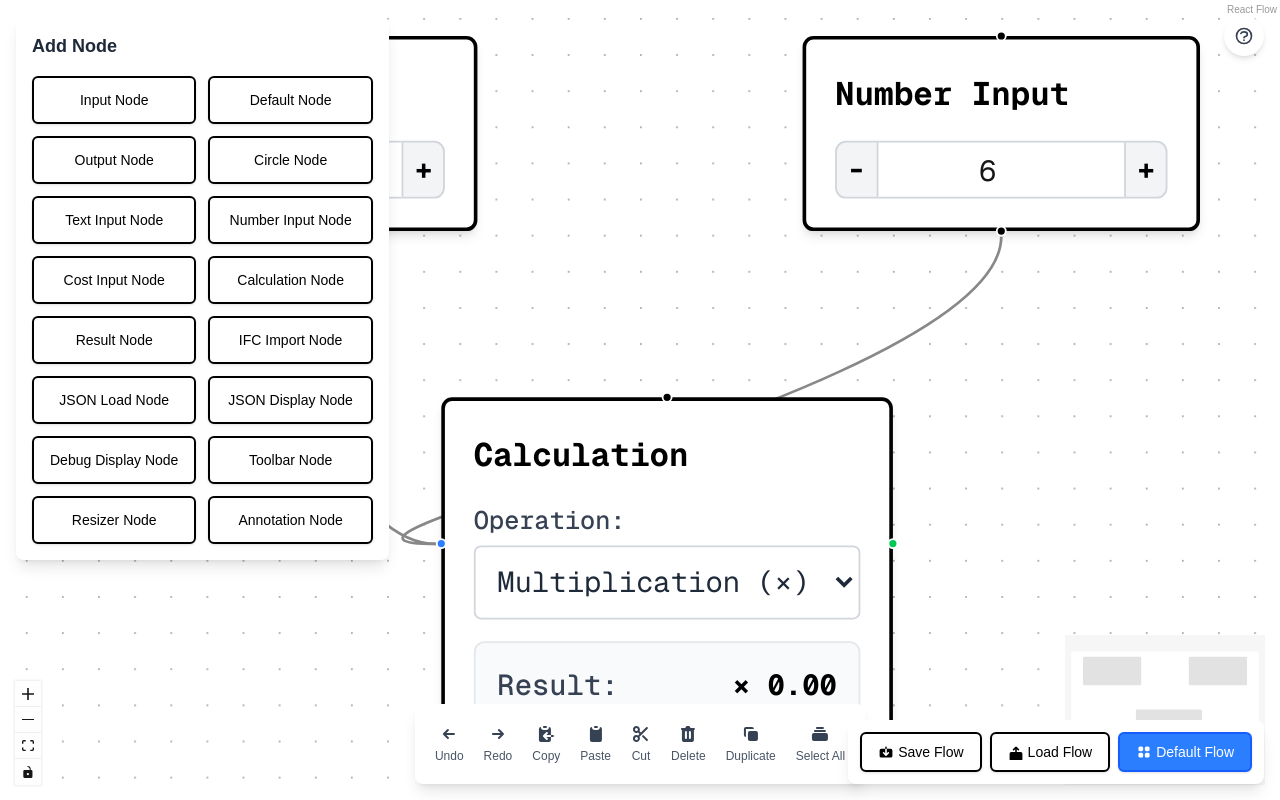
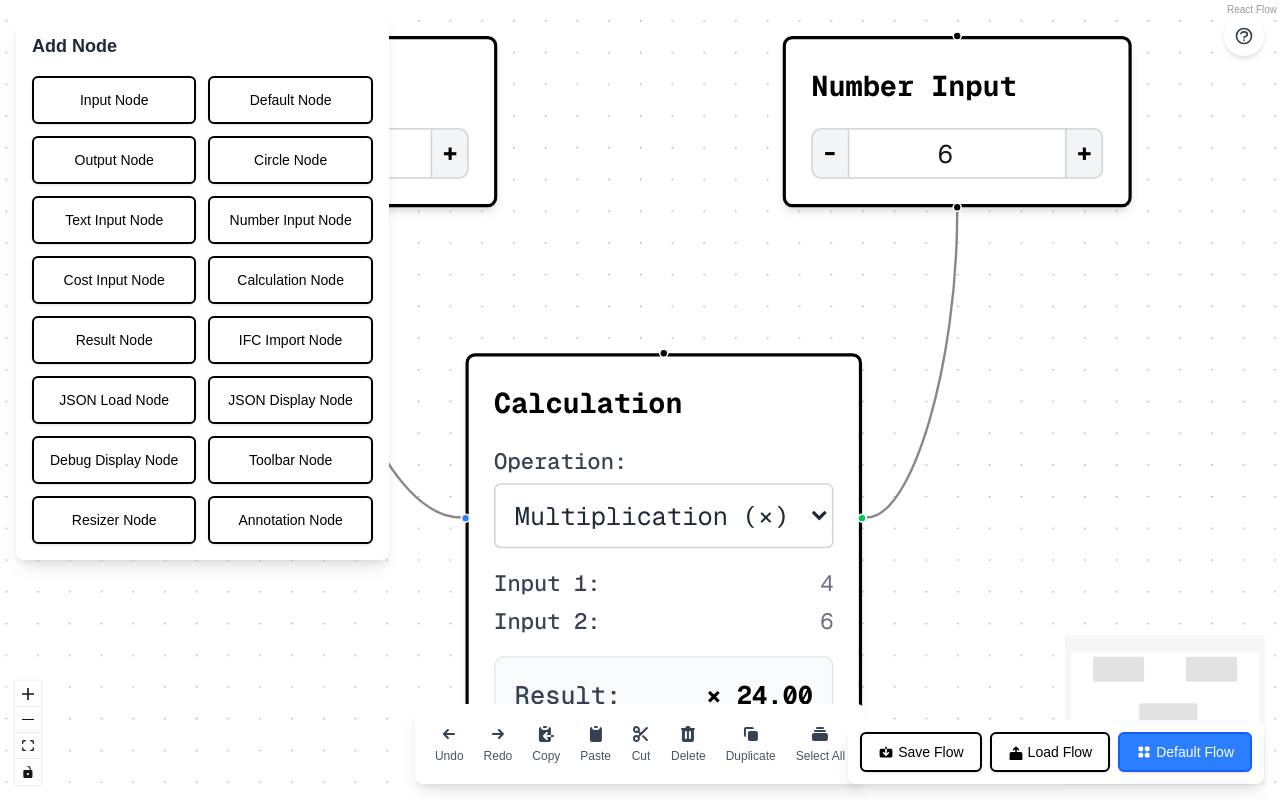
Before and after one commit to Gilbert-Studio-Newbe/React-Setup, a Next.js app: page /flow in a window 1280 px wide. Built offline with nearby package versions, Linux system fonts and the light colour scheme.

Commit message:
Enhance CalculationNode functionality by adding outputValue handling and improving result updates. Implement logging for debugging connections and calculations. Update initial elements with default input values for better testing.

```diff
--- a/src/app/flow/page.tsx
+++ b/src/app/flow/page.tsx
@@ -503,6 +503,40 @@ function Flow() {
         );
       }
 
+      // If connecting from Calculation to other nodes (e.g., Result)
+      if (sourceNode?.type === 'calculation' && targetNode) {
+        // Check if the source node has a result value
+        if (sourceNode.data.result !== undefined || sourceNode.data.outputValue !== undefined) {
+          // Get the output value (prefer outputValue if available)
+          const outputValue = sourceNode.data.outputValue !== undefined
+            ? sourceNode.data.outputValue
+            : sourceNode.data.result;
+
+          // Log the output value for debugging
+          console.log('Calculation output value:', outputValue, typeof outputValue);
+
+          setNodes(nds =>
+            nds.map(node => {
+              if (node.id === targetNode.id) {
+                // Handle different target node types
+                if (node.type === 'result') {
+                  console.log('Setting result node value to:', outputValue);
+                  return {
+                    ...node,
+                    data: {
+                      ...node.data,
+                      value: outputValue
+                    }
+                  };
+                }
+                // Add handling for other node types if needed
+              }
+              return node;
+            })
+          );
+        }
+      }
+
       // If connecting from JSON Display to other nodes (e.g., Result)
       if (sourceNode?.type === 'jsondisplay' && targetNode) {
         // Check if the source node has an output value
@@ -550,15 +584,23 @@ function Flow() {
                     } else {
                       calcValue = 0; // Default to 0 if we can't parse a number
                     }
+                  } else if (calcValue === null || calcValue === undefined) {
+                    calcValue = 0;
                   }
+
+                  // Force to number type to ensure proper calculation
+                  calcValue = Number(calcValue);
 
                   console.log(`Setting calculation ${isInput1 ? 'input1' : 'input2'} to:`, calcValue, typeof calcValue);
 
+                  // Create a new data object with the updated input and force recalculation
                   return {
                     ...node,
                     data: {
                       ...node.data,
-                      [isInput1 ? 'input1' : 'input2']: calcValue
+                      [isInput1 ? 'input1' : 'input2']: calcValue,
+                      // Remove result to force recalculation
+                      result: undefined
                     }
                   };
                 } else {
@@ -672,6 +714,62 @@ function Flow() {
       return sourceNode?.type === 'jsondisplay';
     });
 
+    // Find all connections from Calculation nodes to other nodes
+    const calculationConnections = edges.filter(edge => {
+      const sourceNode = nodes.find(node => node.id === edge.source);
+      return sourceNode?.type === 'calculation';
+    });
+
+    // Log calculation connections for debugging
+    if (calculationConnections.length > 0) {
+      console.log('Calculation connections:', calculationConnections.map(conn => ({
+        from: conn.source,
+        to: conn.target,
+        sourceType: nodes.find(n => n.id === conn.source)?.type,
+        targetType: nodes.find(n => n.id === conn.target)?.type
+      })));
+    }
+
+    // Update the target nodes with the output value from the Calculation nodes
+    if (calculationConnections.length > 0) {
+      setNodes(nds => {
+        let updated = false;
+        const newNodes = nds.map(node => {
+          // Check if this node is a target in any of the Calculation connections
+          const connection = calculationConnections.find(edge => edge.target === node.id);
+          if (connection) {
+            // Find the source node
+            const sourceNode = nodes.find(n => n.id === connection.source);
+            if (sourceNode) {
+              // Get the output value from the calculation node
+              // Try outputValue first, then result if outputValue is not available
+              let outputValue = sourceNode.data.outputValue !== undefined
+                ? sourceNode.data.outputValue
+                : sourceNode.data.result;
+
+              console.log('Calculation node output value:', outputValue, typeof outputValue);
+
+              // Only update if the value has changed and the target is a result node
+              if (node.type === 'result' && node.data.value !== outputValue) {
+                updated = true;
+                console.log('Updating result node with calculation output:', outputValue);
+                return {
+                  ...node,
+                  data: {
+                    ...node.data,
+                    value: outputValue
+                  }
+                };
+              }
+            }
+          }
+          return node;
+        });
+
+        return updated ? newNodes : nds;
+      });
+    }
+
     // Update the target nodes with the output value from the JSON Display nodes
     if (jsonDisplayConnections.length > 0) {
       setNodes(nds => {
@@ -725,22 +823,25 @@ function Flow() {
                   } else {
                     calcValue = 0; // Default to 0 if we can't parse a number
                   }
+                } else if (calcValue === null || calcValue === undefined) {
+                  calcValue = 0;
                 }
 
-                const currentValue = isInput1 ? node.data.input1 : node.data.input2;
-                shouldUpdate = currentValue !== calcValue;
+                // Force to number type to ensure proper calculation
+                calcValue = Number(calcValue);
 
-                if (shouldUpdate) {
-                  updated = true;
                 console.log(`Updating calculation ${isInput1 ? 'input1' : 'input2'} to:`, calcValue, typeof calcValue);
+
+                // Create a new data object with the updated input and force recalculation
                 return {
                   ...node,
                   data: {
                     ...node.data,
-                      [isInput1 ? 'input1' : 'input2']: calcValue
+                    [isInput1 ? 'input1' : 'input2']: calcValue,
+                    // Remove result to force recalculation
+                    result: undefined
                   }
                 };
-                }
               } else {
                 // Generic approach for other node types
                 shouldUpdate = node.data.value !== outputValue;
--- a/src/components/CalculationNode.tsx
+++ b/src/components/CalculationNode.tsx
@@ -9,6 +9,7 @@ interface CalculationNodeData {
   input1?: number;
   input2?: number;
   result?: number;
+  outputValue?: number;
 }
 
 const CalculationNode: React.FC<NodeProps<CalculationNodeData>> = ({ id, data, selected }) => {
@@ -50,11 +51,16 @@ const CalculationNode: React.FC<NodeProps<CalculationNodeData>> = ({ id, data, s
       setNodes(nodes =>
         nodes.map(node => {
           if (node.id === id) {
+            // Calculate the result with the new operation
+            const newResult = calculateResultValue(input1, input2, newOperation);
+
             return {
               ...node,
               data: {
                 ...node.data,
-                operation: newOperation
+                operation: newOperation,
+                result: newResult,
+                outputValue: newResult
               }
             };
           }
@@ -65,10 +71,65 @@ const CalculationNode: React.FC<NodeProps<CalculationNodeData>> = ({ id, data, s
     }, 0);
   };
 
+  // Helper function to calculate result value without side effects
+  const calculateResultValue = (value1: number, value2: number, op: string = operation): number => {
+    // Convert inputs to numbers explicitly to handle any type issues
+    const num1 = Number(value1);
+    const num2 = Number(value2);
+
+    console.log('Raw calculation inputs (after Number conversion):', num1, num2, 'Operation:', op);
+
+    let calculatedResult = 0;
+
+    // Perform calculation based on operation
+    switch (op) {
+      case 'add':
+        calculatedResult = num1 + num2;
+        break;
+      case 'subtract':
+        calculatedResult = num1 - num2;
+        break;
+      case 'multiply':
+        calculatedResult = num1 * num2;
+        break;
+      case 'divide':
+        if (num2 !== 0) {
+          calculatedResult = num1 / num2;
+        } else {
+          console.warn('Division by zero attempted');
+          calculatedResult = 0;
+        }
+        break;
+      default:
+        // Default to addition if operation is not recognized
+        calculatedResult = num1 + num2;
+    }
+
+    console.log('Raw calculation result:', calculatedResult);
+    return calculatedResult;
+  };
+
   // Calculate the result based on connected nodes
   useEffect(() => {
     // Skip if we're already updating to prevent cascading updates
     if (isUpdatingRef.current) return;
+
+    // Force calculation when data changes directly
+    if (data.input1 !== input1 || data.input2 !== input2 || data.operation !== operation) {
+      const newInput1 = data.input1 !== undefined ? Number(data.input1) : Number(input1);
+      const newInput2 = data.input2 !== undefined ? Number(data.input2) : Number(input2);
+      const newOperation = data.operation || operation;
+
+      console.log('Data changed directly, new inputs:', newInput1, newInput2, 'Operation:', newOperation);
+
+      setInput1(newInput1);
+      setInput2(newInput2);
+      if (data.operation) setOperation(newOperation);
+
+      // Calculate and update result
+      calculateResult(newInput1, newInput2, newOperation);
+      return;
+    }
 
     // Stringify nodes to compare with previous state
     const nodesJson = JSON.stringify(nodes.map(n => ({ id: n.id, data: n.data })));
@@ -81,8 +142,8 @@ const CalculationNode: React.FC<NodeProps<CalculationNodeData>> = ({ id, data, s
     const incomingEdges = edges.filter(edge => edge.target === id);
 
     if (incomingEdges.length === 0) {
-      // No connections, keep current inputs but set result to 0
-      calculateResult(input1, input2);
+      // No connections, keep current inputs but recalculate result
+      calculateResult(input1, input2, operation);
       return;
     }
 
@@ -100,7 +161,7 @@ const CalculationNode: React.FC<NodeProps<CalculationNodeData>> = ({ id, data, s
       }
 
       // Determine which input to update based on the target handle
-      const isInput1 = edge.targetHandle === 'input1' || !edge.targetHandle;
+      const isInput1 = edge.targetHandle === 'input1';
 
       // Extract value from source node, checking multiple possible properties
       let rawValue;
@@ -126,16 +187,21 @@ const CalculationNode: React.FC<NodeProps<CalculationNodeData>> = ({ id, data, s
         console.log('No suitable value found, using 0');
       }
 
-      // Ensure the value is a number
-      let numericValue: number;
-      if (typeof rawValue === 'string') {
+      // Ensure the value is a number - use Number() directly for consistent conversion
+      let numericValue = Number(rawValue);
+
+      // If Number() returns NaN, try to extract numeric value from string
+      if (isNaN(numericValue) && typeof rawValue === 'string') {
         // Try to extract numeric value from string (remove any units)
         const cleanValue = rawValue.replace(/[^\d.-]/g, '');
-        const parsed = parseFloat(cleanValue);
-        numericValue = !isNaN(parsed) ? parsed : 0;
+        numericValue = parseFloat(cleanValue) || 0;
         console.log('Parsed string value:', rawValue, 'to number:', numericValue);
-      } else {
-        numericValue = typeof rawValue === 'number' ? rawValue : 0;
+      }
+
+      // If still NaN, use 0
+      if (isNaN(numericValue)) {
+        numericValue = 0;
+        console.log('Value is NaN after parsing, using 0');
       }
 
       // Update the appropriate input
@@ -150,44 +216,28 @@ const CalculationNode: React.FC<NodeProps<CalculationNodeData>> = ({ id, data, s
       }
     });
 
-    // Update state with new input values
-    if (input1Set) setInput1(newInput1);
-    if (input2Set) setInput2(newInput2);
+    // Always recalculate the result when this effect runs
+    // This ensures the calculation happens even if inputs haven't changed
+    console.log('Calling calculateResult with:', newInput1, newInput2, operation);
+    calculateResult(newInput1, newInput2, operation);
 
-    // Calculate the result based on inputs and operation
-    calculateResult(newInput1, newInput2);
-
-  }, [id, operation, getEdges, setNodes, nodes]);
+  }, [id, operation, getEdges, setNodes, nodes, data]);
 
   // Calculate result based on inputs and operation
-  const calculateResult = (value1: number, value2: number) => {
-    let calculatedResult = 0;
+  const calculateResult = (value1: number, value2: number, op: string = operation) => {
+    // Convert inputs to numbers explicitly
+    const num1 = Number(value1);
+    const num2 = Number(value2);
 
-    console.log(`Calculating ${operation} with inputs:`, value1, value2);
+    console.log('Calculation inputs after explicit Number conversion:', num1, num2);
 
-    switch (operation) {
-      case 'add':
-        calculatedResult = value1 + value2;
-        break;
-      case 'subtract':
-        calculatedResult = value1 - value2;
-        break;
-      case 'multiply':
-        calculatedResult = value1 * value2;
-        break;
-      case 'divide':
-        if (value2 !== 0) {
-          calculatedResult = value1 / value2;
-        } else {
-          console.warn('Division by zero attempted');
-          calculatedResult = 0;
-        }
-        break;
-    }
+    // Calculate result
+    const calculatedResult = calculateResultValue(num1, num2, op);
 
-    console.log('Calculation result:', calculatedResult, 'Operation:', operation);
+    console.log(`Calculating ${op} with inputs:`, num1, num2);
+    console.log('Final calculation result:', calculatedResult, 'Operation:', op);
 
-    // Update result
+    // Update local state with the result
     setResult(calculatedResult);
 
     // Prevent cascading updates
@@ -202,9 +252,11 @@ const CalculationNode: React.FC<NodeProps<CalculationNodeData>> = ({ id, data, s
               ...node,
               data: {
                 ...node.data,
-                input1: value1,
-                input2: value2,
-                result: calculatedResult
+                input1: num1,
+                input2: num2,
+                operation: op,
+                result: calculatedResult,
+                outputValue: calculatedResult // Always set outputValue for connections
               }
             };
           }
@@ -214,6 +266,71 @@ const CalculationNode: React.FC<NodeProps<CalculationNodeData>> = ({ id, data, s
       isUpdatingRef.current = false;
     }, 0);
   };
+
+  // Calculate the current result directly in the render method
+  const currentResult = calculateResultValue(input1, input2, operation);
+
+  // Log the current result and data for debugging
+  console.log(`CalculationNode ${id} render:`, {
+    currentResult,
+    result,
+    input1,
+    input2,
+    operation,
+    'data.outputValue': data.outputValue,
+    'data.result': data.result
+  });
+
+  // Ensure the node data is updated with the current result
+  useEffect(() => {
+    // Skip if we're already updating to prevent cascading updates
+    if (isUpdatingRef.current) return;
+
+    // Update the node data with the current result
+    setNodes(nodes => {
+      // First update this node
+      const updatedNodes = nodes.map(node => {
+        if (node.id === id && node.data.result !== currentResult) {
+          console.log('Updating node data with current result:', currentResult);
+          return {
+            ...node,
+            data: {
+              ...node.data,
+              result: currentResult,
+              outputValue: currentResult // Ensure outputValue is set for connections
+            }
+          };
+        }
+        return node;
+      });
+
+      // Then find any connected result nodes and update them
+      const edges = getEdges();
+      const outgoingEdges = edges.filter(edge => edge.source === id);
+
+      if (outgoingEdges.length > 0) {
+        console.log('Found outgoing edges from calculation node:', outgoingEdges);
+
+        return updatedNodes.map(node => {
+          // Check if this node is connected to our calculation node
+          const connection = outgoingEdges.find(edge => edge.target === node.id);
+          if (connection && node.type === 'result') {
+            console.log('Updating connected result node with value:', currentResult);
+            return {
+              ...node,
+              data: {
+                ...node.data,
+                value: currentResult
+              }
+            };
+          }
+          return node;
+        });
+      }
+
+      return updatedNodes;
+    });
+  }, [currentResult, id, setNodes, getEdges]);
 
   return (
     <div className="p-4 rounded-md border-2 border-black bg-white dark:bg-gray-800 shadow-md w-[250px] font-mono dark:border-gray-600">
@@ -233,10 +350,21 @@ const CalculationNode: React.FC<NodeProps<CalculationNodeData>> = ({ id, data, s
         </select>
       </div>
 
+      <div className="mb-3">
+        <div className="flex justify-between items-center mb-1">
+          <span className="text-sm font-medium text-gray-700 dark:text-gray-300">Input 1:</span>
+          <span className="text-sm text-gray-500 dark:text-gray-400">{input1}</span>
+        </div>
+        <div className="flex justify-between items-center">
+          <span className="text-sm font-medium text-gray-700 dark:text-gray-300">Input 2:</span>
+          <span className="text-sm text-gray-500 dark:text-gray-400">{input2}</span>
+        </div>
+      </div>
+
       <div className="bg-gray-50 dark:bg-gray-700 p-3 rounded-md border border-gray-200 dark:border-gray-600 flex items-center justify-between">
         <span className="text-gray-700 dark:text-gray-300 font-medium">Result:</span>
         <span className="font-bold text-black dark:text-white">
-          {getOperationSymbol(operation)} {result.toFixed(2)}
+          {getOperationSymbol(operation)} {currentResult.toFixed(2)}
         </span>
       </div>
 
--- a/src/components/ResultNode.tsx
+++ b/src/components/ResultNode.tsx
@@ -10,13 +10,16 @@ interface ResultNodeData {
   description?: string;
 }
 
-const ResultNode = ({ data, isConnectable }: NodeProps<ResultNodeData>) => {
+const ResultNode = ({ data, isConnectable, id }: NodeProps<ResultNodeData>) => {
   const {
     label = 'Result',
     value = 0,
     unit = '',
     description = ''
   } = data || {};
+
+  // Log the received data for debugging
+  console.log(`ResultNode ${id} render:`, { value, type: typeof value });
 
   // Format the value for display
   const displayValue = typeof value === 'number'
--- a/src/components/initial-elements.tsx
+++ b/src/components/initial-elements.tsx
@@ -36,6 +36,8 @@ export const nodes: Node[] = [
     data: {
       label: 'Calculation',
       operation: 'multiply',
+      input1: 4,
+      input2: 6,
       result: 24
     },
   },
@@ -46,6 +48,7 @@ export const edges: Edge[] = [
     id: 'e1-3',
     source: 'numberinput-1',
     target: 'calculation-1',
+    targetHandle: 'input1',
     type: undefined,
     style: { strokeWidth: 1.5, stroke: '#757575' },
     pathOptions: {
@@ -58,6 +61,7 @@ export const edges: Edge[] = [
     id: 'e2-3',
     source: 'numberinput-2',
     target: 'calculation-1',
+    targetHandle: 'input2',
     type: undefined,
     style: { strokeWidth: 1.5, stroke: '#757575' },
     pathOptions: {
```
Lines whose indentation alone changed are shown as unchanged.
